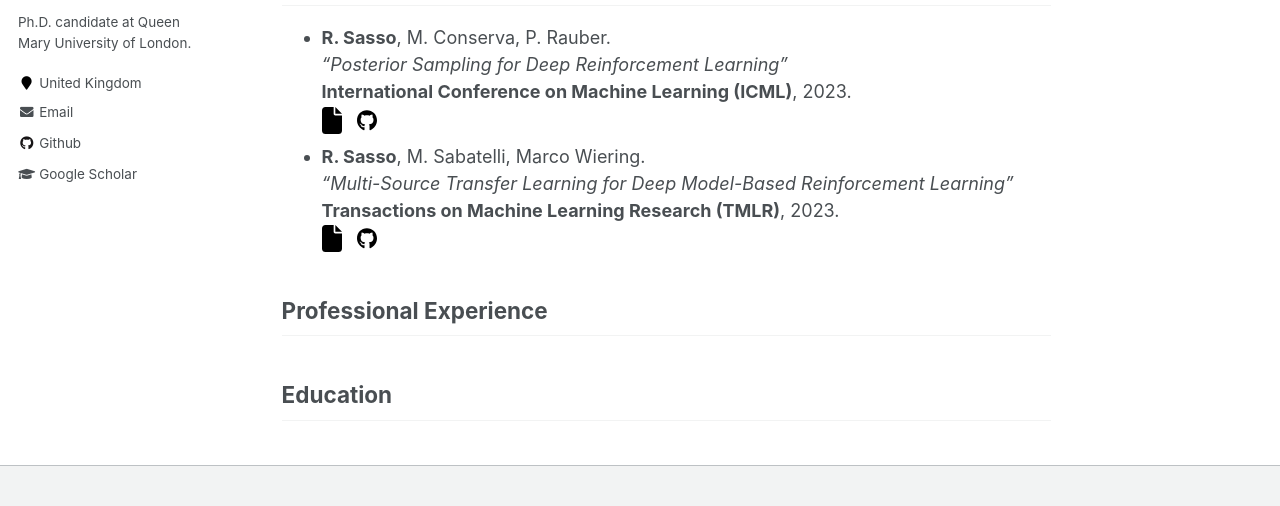
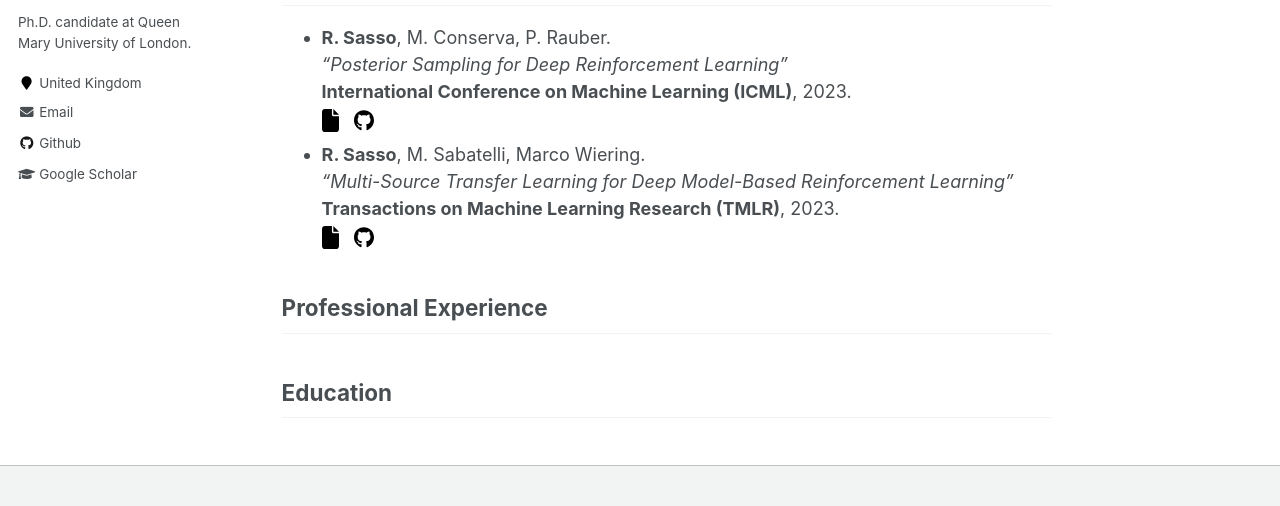
Before and after one commit to remosasso/remosasso.github.io, a Jekyll site: the page built from _pages/about.md, in a window 1280 px wide and 925 px high. Shown: the part 304-810 px from the top of the window. Built offline with Jekyll 4.4.1, drawn with Linux system fonts in a browser that asks for light colours.

Commit message:
Update about.md

```diff
--- a/_pages/about.md
+++ b/_pages/about.md
@@ -13,11 +13,11 @@ Publications
 * **R. Sasso**, M. Conserva, P. Rauber. \
 *"Posterior Sampling for Deep Reinforcement Learning"*\
 **International Conference on Machine Learning (ICML)**, 2023.\
-[<img src="../images/file-solid.svg" width="20" height="20">](https://arxiv.org/pdf/2305.00477.pdf)&nbsp;&nbsp;&nbsp;[<img src="../images/github.svg" width="20" height="20">](https://github.com/remosasso/PSDRL)
+[<img src="../images/file-solid.svg" width="17" height="17">](https://arxiv.org/pdf/2305.00477.pdf)&nbsp;&nbsp;&nbsp;[<img src="../images/github.svg" width="20" height="20">](https://github.com/remosasso/PSDRL)
 * **R. Sasso**, M. Sabatelli, Marco Wiering. \
 *"Multi-Source Transfer Learning for Deep Model-Based Reinforcement Learning"*\
 **Transactions on Machine Learning Research (TMLR)**, 2023. \
-[<img src="../images/file-solid.svg" width="20" height="20">](https://arxiv.org/pdf/2205.14410.pdf)&nbsp;&nbsp;&nbsp;[<img src="../images/github.svg" width="20" height="20">](https://github.com/remosasso/multi-source-TL-for-deep-MBRL)
+[<img src="../images/file-solid.svg" width="17" height="17">](https://arxiv.org/pdf/2205.14410.pdf)&nbsp;&nbsp;&nbsp;[<img src="../images/github.svg" width="20" height="20">](https://github.com/remosasso/multi-source-TL-for-deep-MBRL)
 
 Professional Experience
 ------
```
